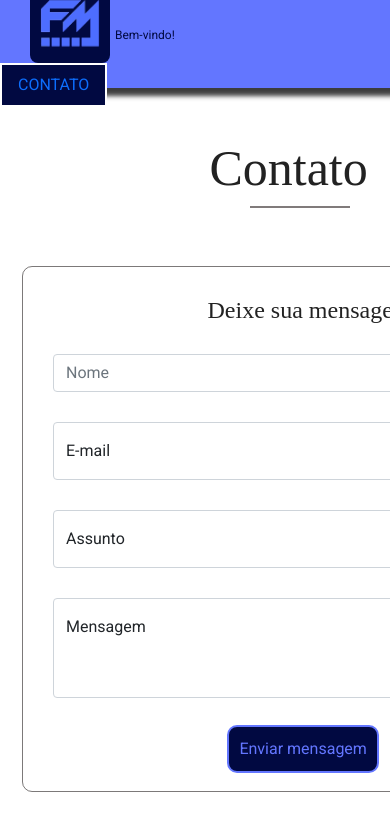
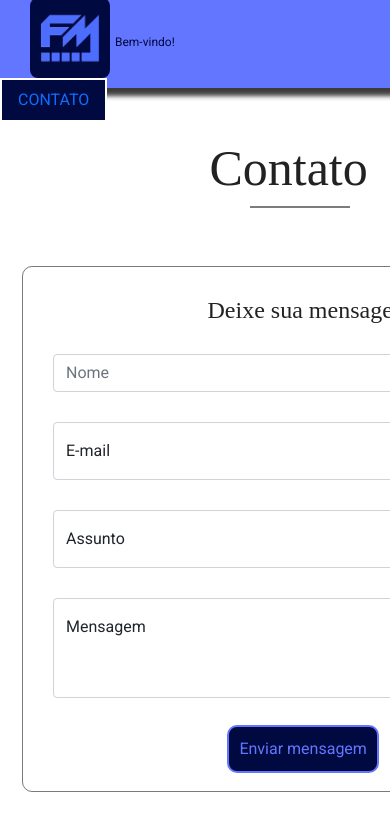
Before and after one commit to m-fehh/Felipe-Martins-Full-Stack-Developer, a plain HTML site: page contato.html in a window 390 px wide. Shown: the top 820 px of the page. Drawn offline with nearby package versions, Linux system fonts and the light colour scheme; a script that the page names is missing.

Commit message:
Update contato.html

```diff
--- a/contato.html
+++ b/contato.html
@@ -271,7 +271,7 @@ header, .navbar {
     }
 
     #logo {
-        margin-top:-25px;
+        margin-top:-10px;
     }
 
     .main-title h1 {
```
